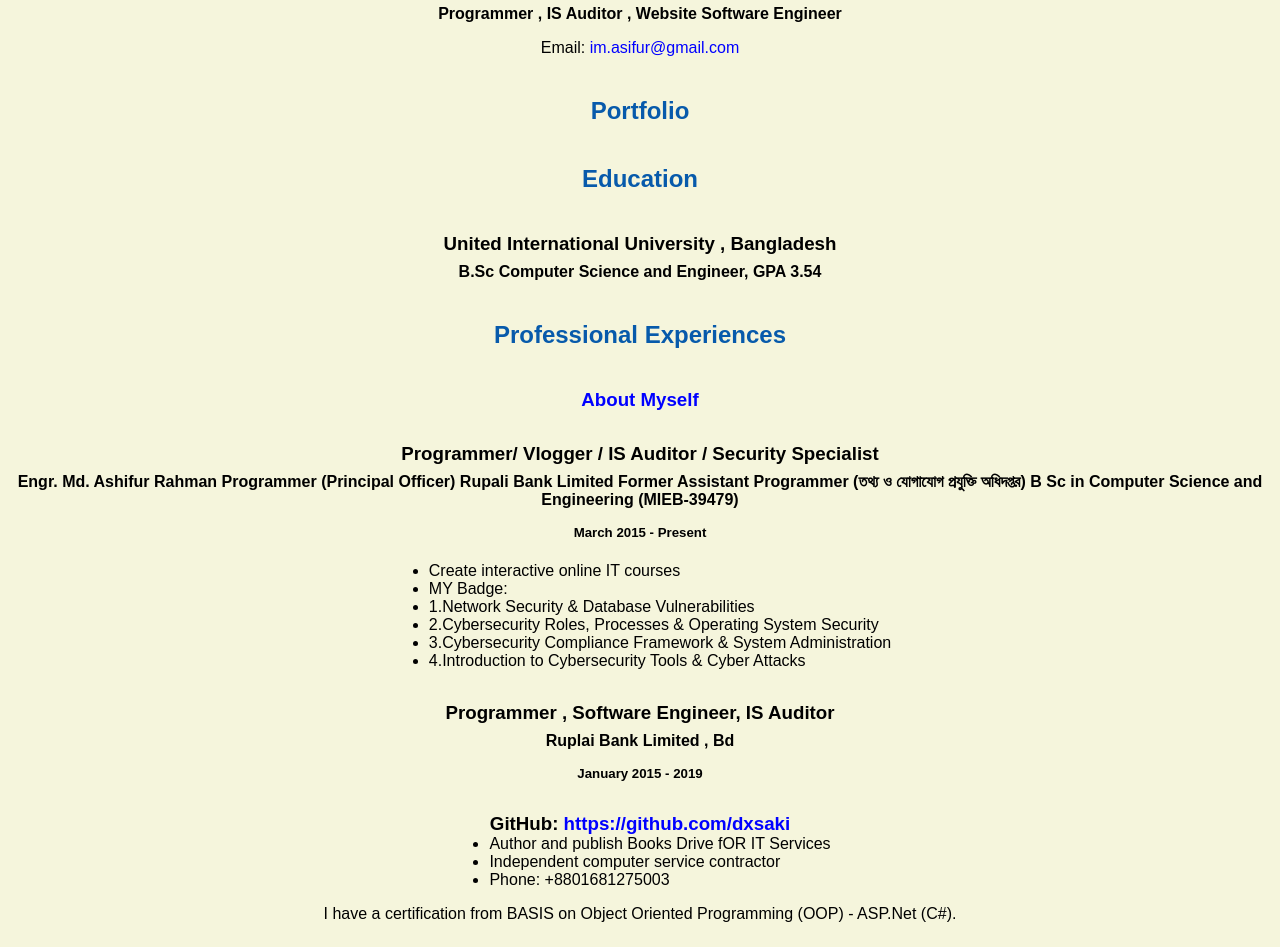
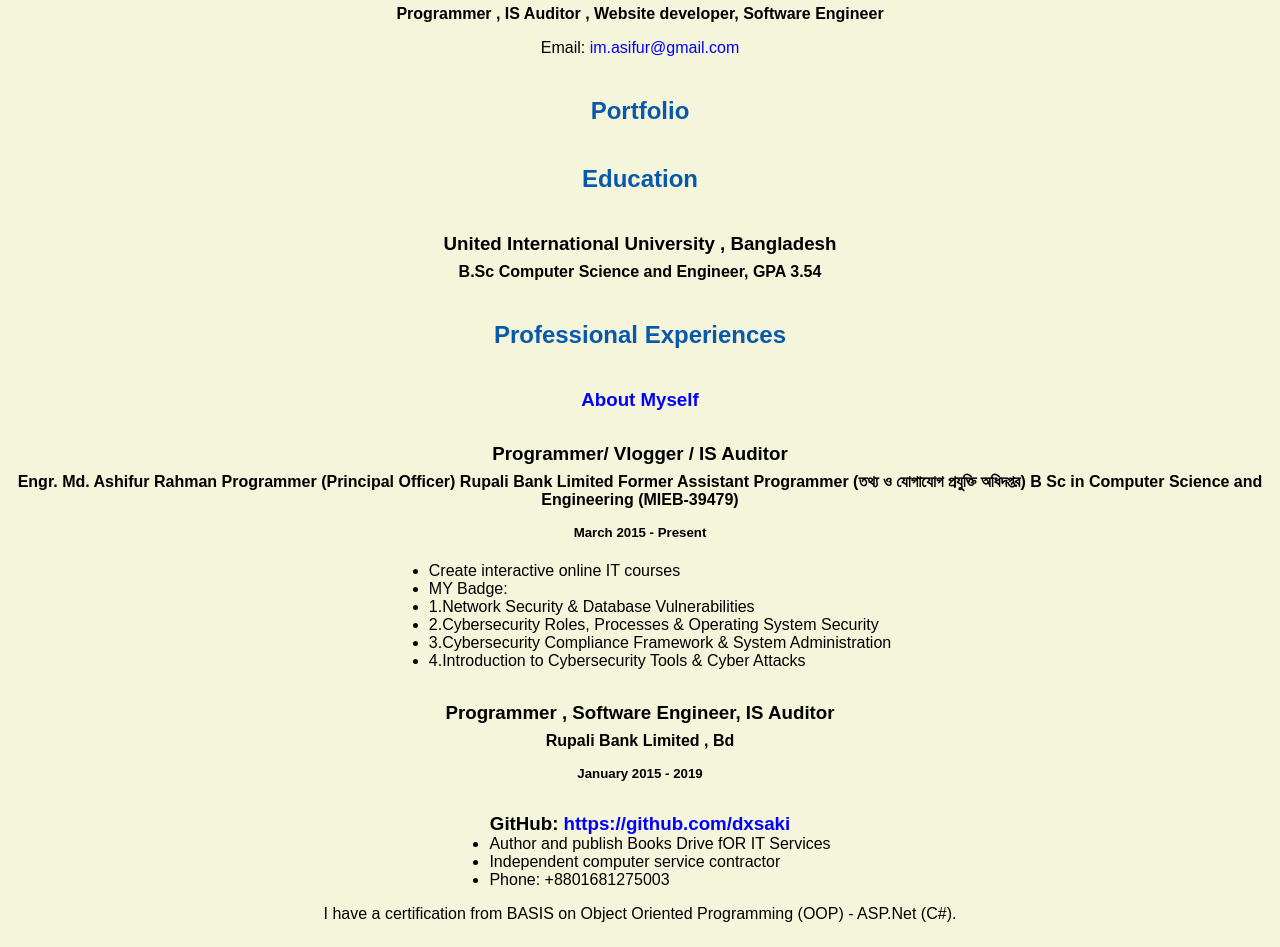
Before and after one commit to dxsaki/ashifurrahman.github.io, a plain HTML site: page resume.html in a window 1280 px wide. Shown: the part 443-1390 px from the top of the page. Drawn offline with Linux system fonts and the light colour scheme.

Commit message:
Update resume.html

```diff
--- a/resume.html
+++ b/resume.html
@@ -20,7 +20,7 @@
     <img src="images/image300jpg.jpg" alt="Ashifur Rahman's headshot" width="20%">
 
     <h1>Md. Ashifur Rahman's</h1>
-    <h4>Programmer , IS Auditor , Website Software Engineer</h4>
+    <h4>Programmer , IS Auditor , Website developer, Software Engineer</h4>
 
     <p>Email: <a href="mailto:im.asifur@gmail.com" target="_blank">im.asifur@gmail.com</a></p>
     <!-- don't post physical address, personal phone number or other personal information on the web! -->
@@ -36,7 +36,7 @@
     <h2>Professional Experiences</h2>
     <h3><p><a href="https://ashifuriknow.wordpress.com/" target="_blank">About Myself</a><p><h3>
 
-    <h3>Programmer/ Vlogger / IS Auditor / Security Specialist </h3>
+    <h3>Programmer/ Vlogger / IS Auditor  </h3>
     <h4>Engr. Md. Ashifur Rahman
       Programmer (Principal Officer)
       Rupali Bank Limited
@@ -54,7 +54,7 @@
       </ul>
 
     <h3>Programmer , Software Engineer, IS Auditor</h3>
-    <h4>Ruplai Bank Limited , Bd </h4>
+    <h4>Rupali Bank Limited , Bd </h4>
     <h5>January 2015 - 2019</h5>
       <h3>GitHub: <a href="https://github.com/dxsaki" target="_blank">https://github.com/dxsaki</a></h3>
       <ul>
```
